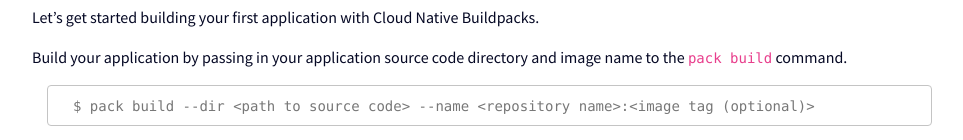
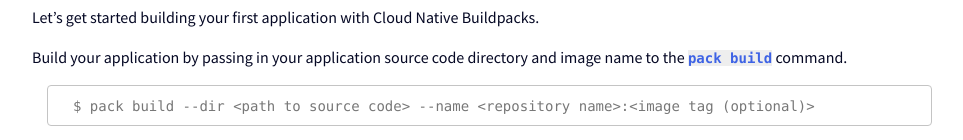
Before and after one commit to buildpacks/website, a plain HTML site: page index.html in a window 1280 px wide. Shown: the part 1362-1502 px from the top of the page, without its empty margins (158-1121 px from the left). Drawn offline with nearby package versions, Linux system fonts and the light colour scheme.

Commit message:
code highlight style

```diff
--- a/main.css
+++ b/main.css
@@ -47,6 +47,12 @@
   color: #777;
 }
 
+code.highlight {
+  color: #3e63e5;
+  font-weight: 600;
+  background-color: #eee;
+}
+
 /***
 Others
 ***/
```
